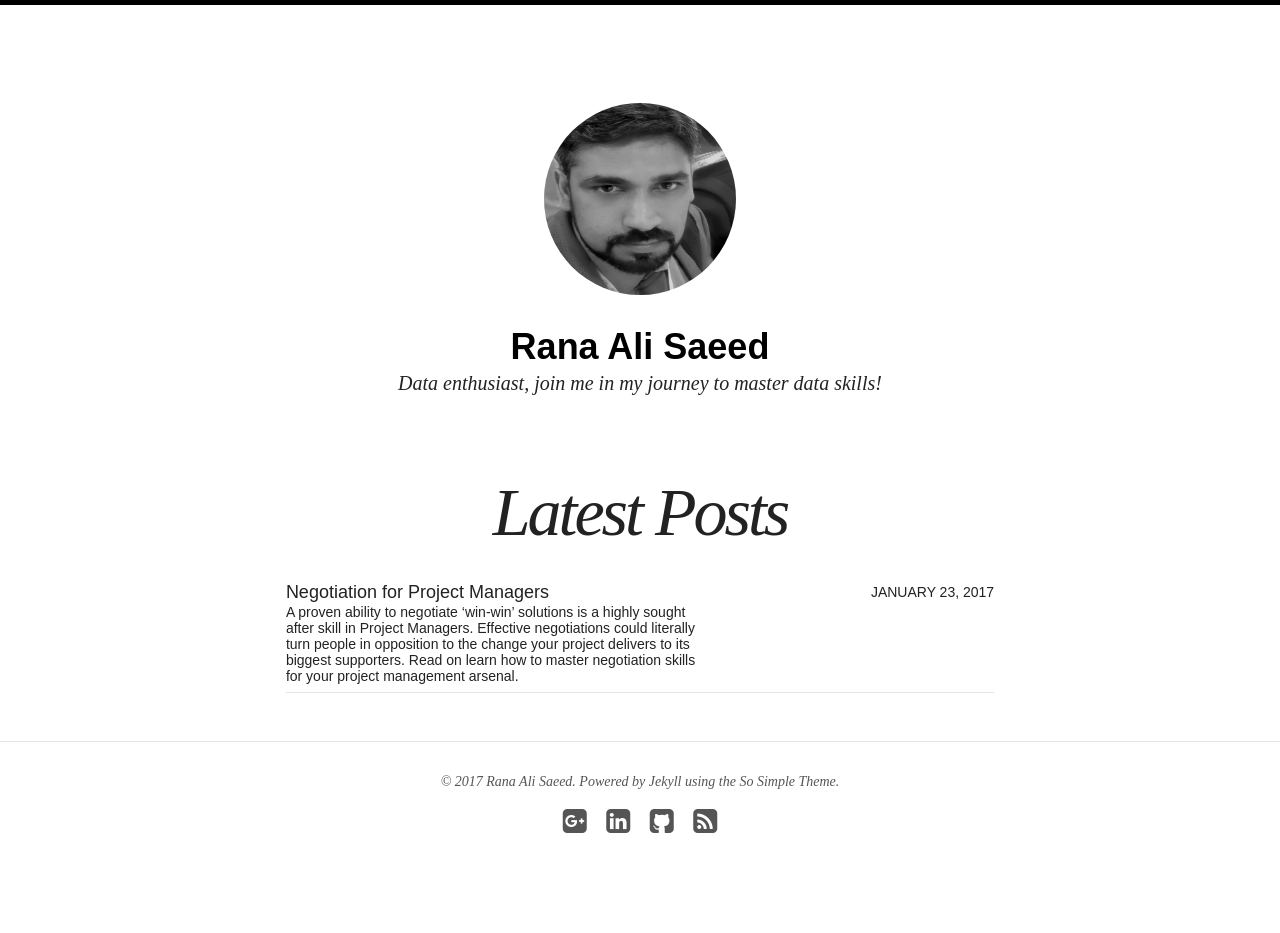
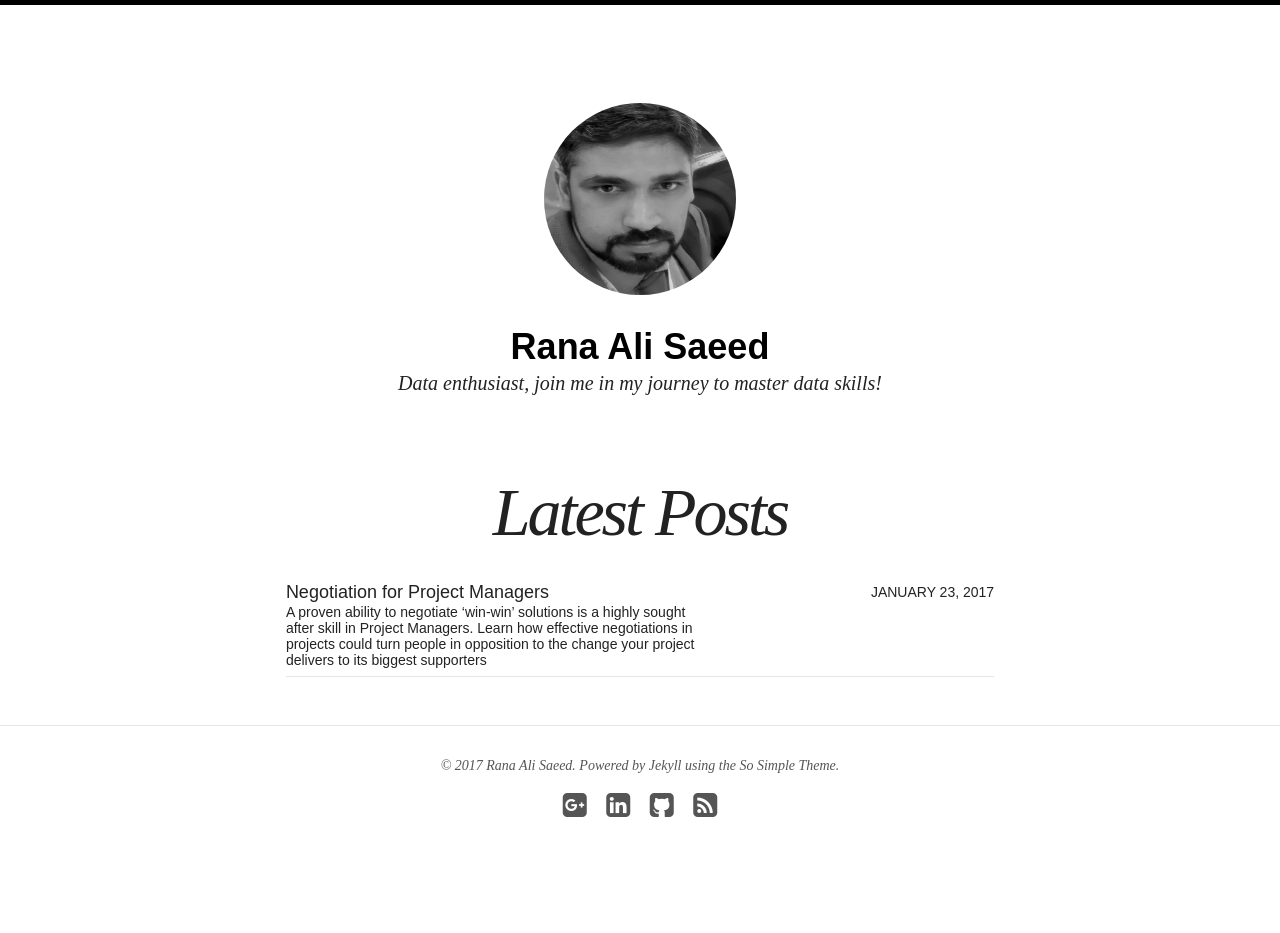
Before and after one commit to ranaalisaeed/ranaalisaeed.github.io, a Jekyll site: the page built from index.html, in a window 1280 px wide. Built offline with Jekyll 4.4.1, drawn with Linux system fonts in a browser that asks for light colours; nearby versions of some CDN libraries.

Commit message:
some post updates

```diff
--- a/_posts/blog/2017-01-23-negotiation-for-project-managers.md
+++ b/_posts/blog/2017-01-23-negotiation-for-project-managers.md
@@ -2,7 +2,7 @@
 layout: post
 author: rana_ali_saeed
 title: "Negotiation for Project Managers"
-excerpt: "A proven ability to negotiate ‘win-win’ solutions is a highly sought after skill in Project Managers. Effective negotiations could literally turn people in opposition to the change your project delivers to its biggest supporters. Read on learn how to master negotiation skills for your project management arsenal."
+excerpt: "A proven ability to negotiate ‘win-win’ solutions is a highly sought after skill in Project Managers. Learn how effective negotiations in projects could turn people in opposition to the change your project delivers to its biggest supporters"
 categories: blog
 tags: [negotiation, skills, project-manager]
 modified: 2017-01-23
```
